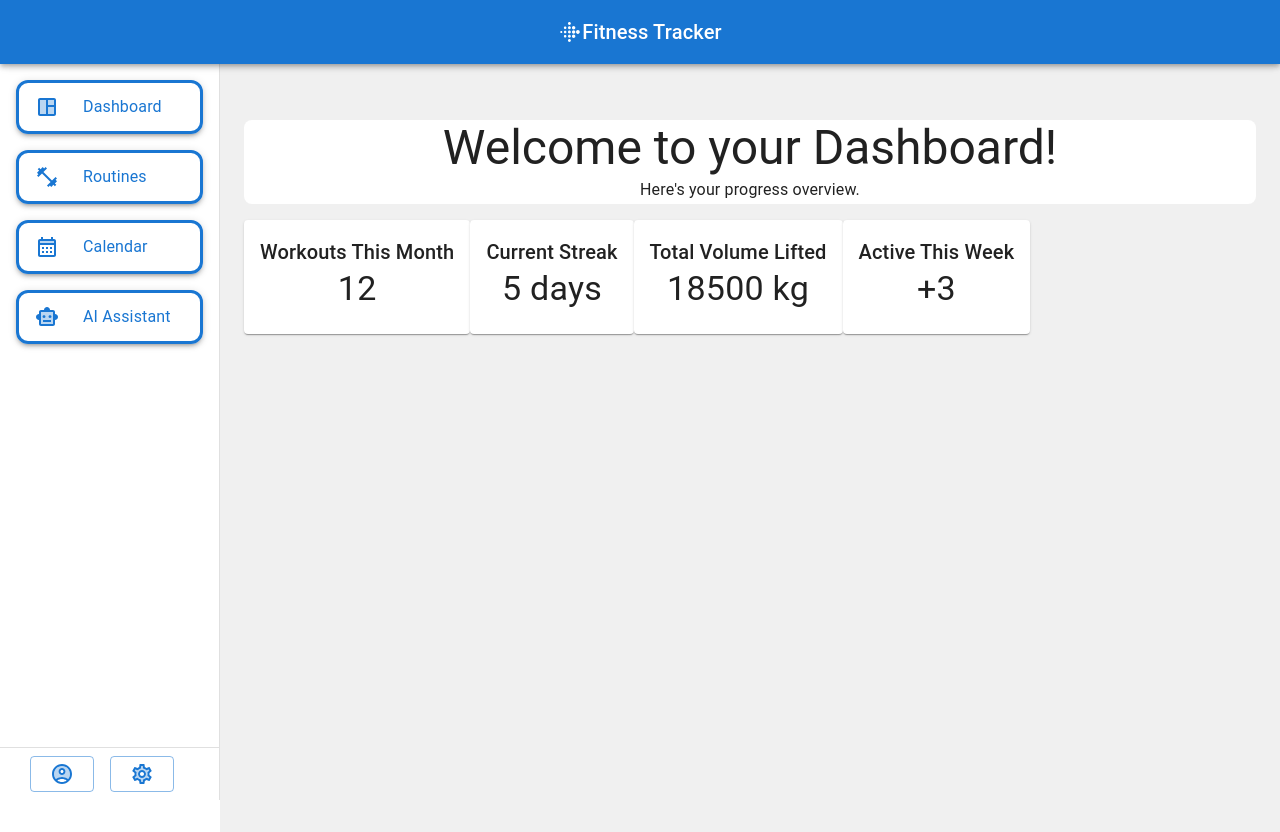
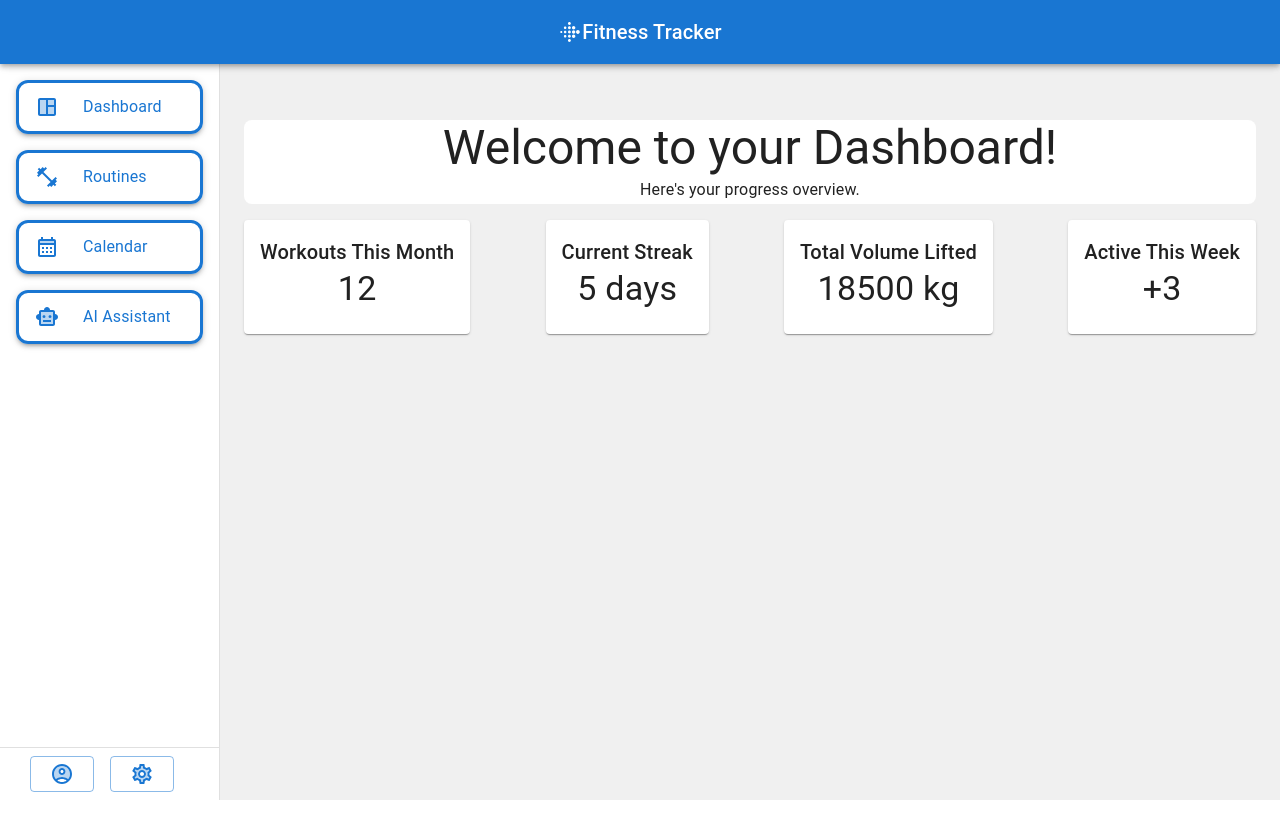
Before and after one commit to PIPetkova19/workout-routine-manager, a React (Vite) app in the folder workout-routine-manager/: page / in a window 1280 px wide. After the commit the page ends 800 px from the top, so only its background shows below. Built offline with nearby package versions, Linux system fonts and the light colour scheme; no server answers.

Commit message:
Fixed Scroll

```diff
--- a/workout-routine-manager/src/App.jsx
+++ b/workout-routine-manager/src/App.jsx
@@ -1,8 +1,8 @@
 import { useState } from "react";
-import AuthProvider from "./context/AuthContext"
+import AuthProvider from "./context/AuthContext";
 import "./App.css";
-import SignUp from "./SignUp"
-import SignIn from "./SignIn"
+import SignUp from "./SignUp";
+import SignIn from "./SignIn";
 import Dashboard from "./views/Dashboardd";
 import Calendar from "./views/Calendar";
 import Assistant from "./views/Assistant";
@@ -44,7 +44,7 @@ export default function App() {
 
   return (
     <BrowserRouter>
-      <Box sx={{ display: "flex" }}>
+      <Box sx={{ display: "flex", minHeight: "100%" }}>
         <CssBaseline />
         <AppBar
           position="fixed"
@@ -122,10 +122,8 @@ export default function App() {
         <Box
           component="main"
           sx={{
-            flexGrow: 1,
             p: 3,
-            width: "100vw",
-            height: "100vh",
+            width: "100%",
             backgroundColor: "#F0F0F0",
           }}
         >
--- a/workout-routine-manager/src/views/Dashboardd.jsx
+++ b/workout-routine-manager/src/views/Dashboardd.jsx
@@ -19,7 +19,7 @@ export default function Dashboard() {
                 Here's your progress overview.
             </Typography>
         </Box>
-        <Box sx={{ display: "flex" }}>
+        <Box sx={{ display: "flex", justifyContent: "space-between" }}>
             <CreateCard text={`Workouts This Month`} data={`${fitnessData.January.workoutsThisMonth}`}/>
             <CreateCard text={`Current Streak`} data={`${fitnessData.January.currentStreak} days`}/>
             <CreateCard text={`Total Volume Lifted`} data={`${fitnessData.January.totalVolumeLifted} kg`}/>
--- a/workout-routine-manager/src/views/theme/Theme.jsx
+++ b/workout-routine-manager/src/views/theme/Theme.jsx
@@ -63,7 +63,7 @@ export function BasicButton({ iconName }) {
   );
 }
 
-export function CreateCard({ text, data }){
+export function CreateCard({ text, data, width = "100%" }){
   return (
     <Card >
       <CardContent >
```
Lines whose indentation alone changed are shown as unchanged.
